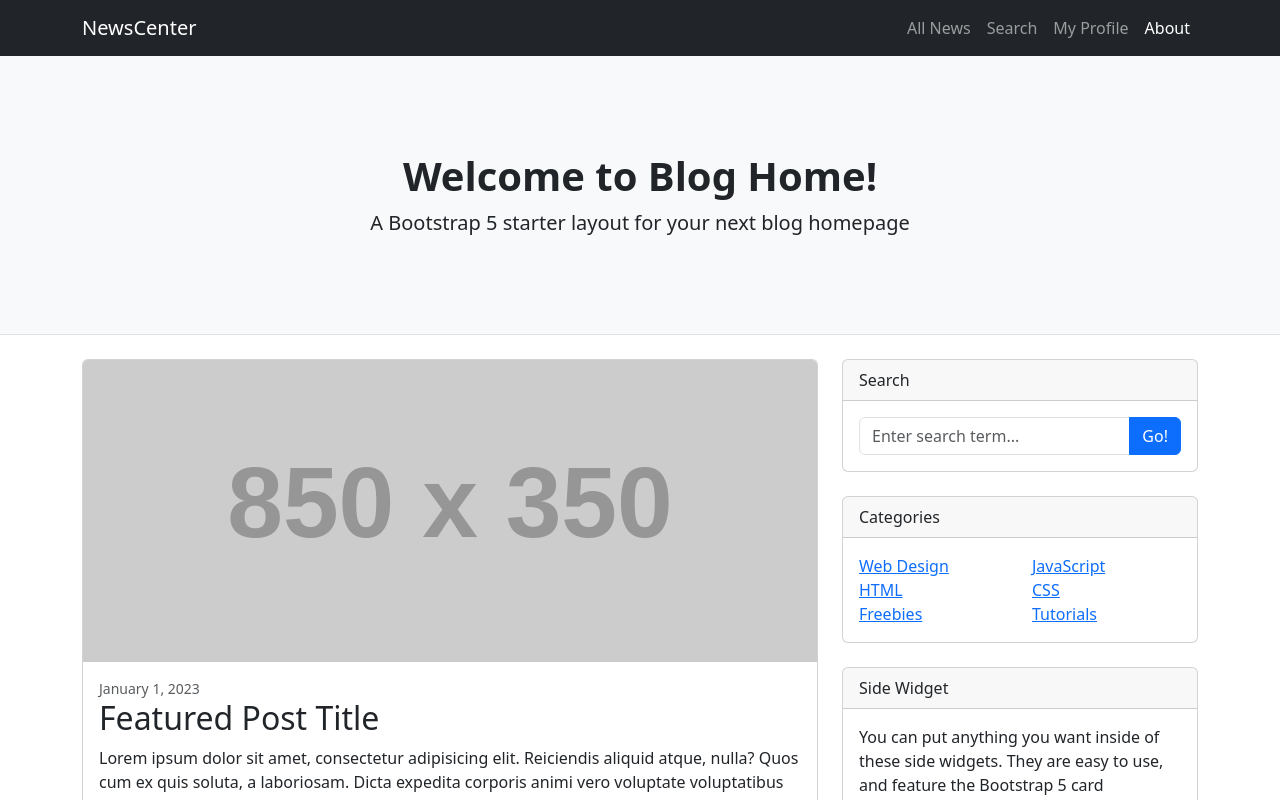
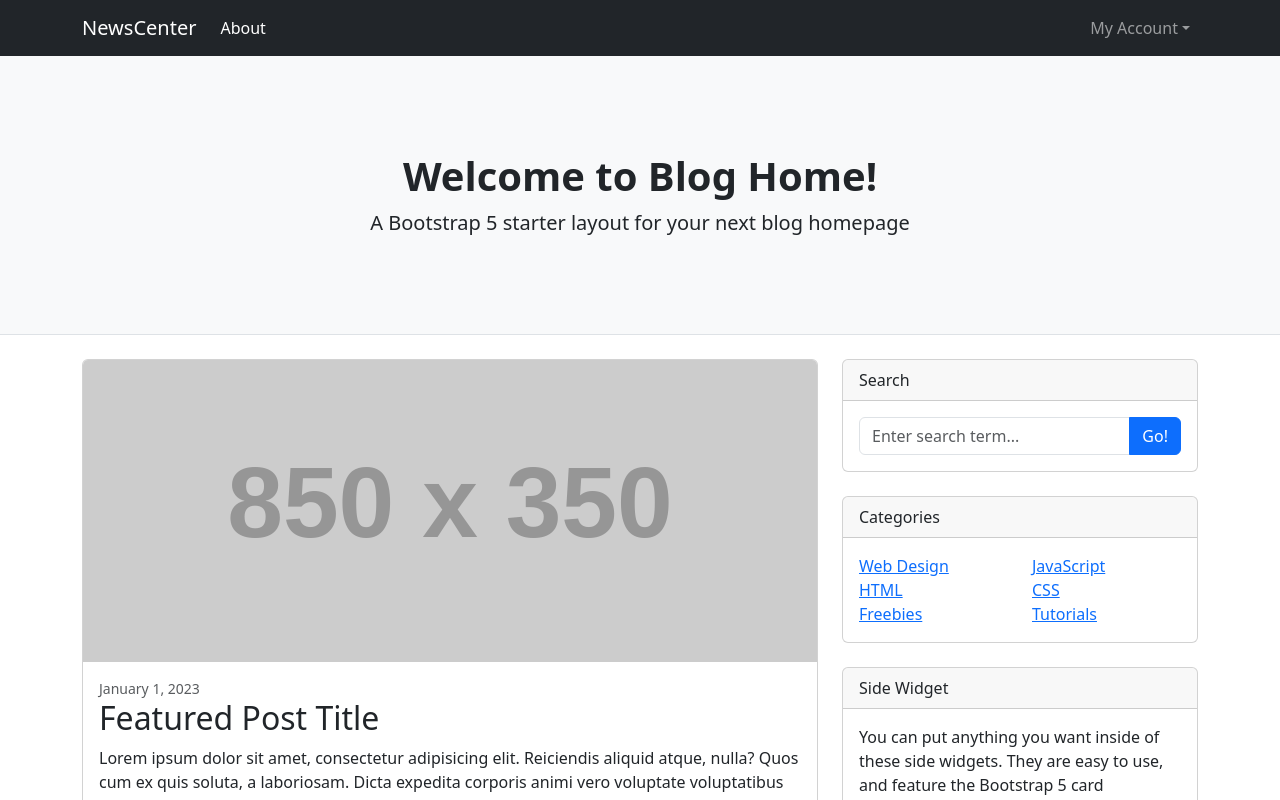
Before and after one commit to achingachris/location-based-flutter-app, a Next.js app in the folder client/: page / in a window 1280 px wide. Shown: the top 800 px of the page. Built offline with nearby package versions, Linux system fonts and the light colour scheme.

Commit message:
update nav bar

```diff
--- a/client/src/layout/Nav.js
+++ b/client/src/layout/Nav.js
@@ -1,44 +1,71 @@
+import Link from 'next/link'
+
 const Nav = () => {
   return (
-        <nav className="navbar navbar-expand-lg navbar-dark bg-dark">
-            <div className="container">
-                <a className="navbar-brand" href="#!">
-                    NewsCenter
-                </a>
+    <nav className='navbar navbar-expand-lg navbar-dark bg-dark'>
+      <div className='container'>
+        <Link href='/' legacyBehavior>
+          <a className='navbar-brand'>NewsCenter</a>
+        </Link>
         <button
-                    className="navbar-toggler"
-                    type="button"
-                    data-bs-toggle="collapse"
-                    data-bs-target="#navbarSupportedContent"
-                    aria-controls="navbarSupportedContent"
-                    aria-expanded="false"
-                    aria-label="Toggle navigation"
+          className='navbar-toggler'
+          type='button'
+          data-bs-toggle='collapse'
+          data-bs-target='#navbarSupportedContent'
+          aria-controls='navbarSupportedContent'
+          aria-expanded='false'
+          aria-label='Toggle navigation'
         >
-                    <span className="navbar-toggler-icon" />
+          <span className='navbar-toggler-icon' />
         </button>
-                <div className="collapse navbar-collapse" id="navbarSupportedContent">
-                    <ul className="navbar-nav ms-auto mb-2 mb-lg-0">
-                        <li className="nav-item">
-                            <a className="nav-link" href="#">
-                                All News
-                            </a>
-                        </li>
-                        <li className="nav-item">
-                            <a className="nav-link" href="#!">
-                                Search
-                            </a>
-                        </li>
-                        <li className="nav-item">
-                            <a className="nav-link" href="#!">
-                                My Profile
-                            </a>
-                        </li>
-                        <li className="nav-item">
-                            <a className="nav-link active" aria-current="page" href="#">
+        <div className='collapse navbar-collapse' id='navbarSupportedContent'>
+          <ul className='navbar-nav ms-auto mb-2 mb-lg-0'>
+            <li className='nav-item'>
+              <Link href='/about' legacyBehavior>
+                <a className='nav-link active' aria-current='page'>
                   About
                 </a>
+              </Link>
             </li>
           </ul>
+
+          <div className='collapse navbar-collapse' id='navbarSupportedContent'>
+            <ul className='navbar-nav ms-auto'>
+              <li className='nav-item dropdown'>
+                <a
+                  className='nav-link dropdown-toggle'
+                  href='#'
+                  id='navbarDropdown'
+                  role='button'
+                  data-bs-toggle='dropdown'
+                  aria-haspopup='true'
+                  aria-expanded='false'
+                >
+                  My Account
+                </a>
+                {/* Here's the magic. Add the .animate and .slideIn classes to your .dropdown-menu and you're all set! */}
+                <div
+                  className='dropdown-menu dropdown-menu-end animate slideIn'
+                  aria-labelledby='navbarDropdown'
+                >
+                  <Link href='account/profile' legacyBehavior>
+                    <a className='dropdown-item'>My Profile</a>
+                  </Link>
+                  <Link href='account/login' legacyBehavior>
+                    <a className='dropdown-item'>Login</a>
+                  </Link>
+                  <Link href='account/register' legacyBehavior>
+                    <a className='dropdown-item'>Register</a>
+                  </Link>
+
+                  <div className='dropdown-divider' />
+                  <Link href='' legacyBehavior>
+                    <a className='dropdown-item'>Logout</a>
+                  </Link>
+                </div>
+              </li>
+            </ul>
+          </div>
         </div>
       </div>
     </nav>
--- a/client/src/styles/globals.css
+++ b/client/src/styles/globals.css
@@ -13,3 +13,52 @@
   color: white !important;
   background-color: #3b5998;
 }
+
+/* nav */
+@media (min-width: 768px) {
+  .animate {
+    animation-duration: 0.3s;
+    -webkit-animation-duration: 0.3s;
+    animation-fill-mode: both;
+    -webkit-animation-fill-mode: both;
+  }
+}
+
+@keyframes slideIn {
+  0% {
+    transform: translateY(1rem);
+    opacity: 0;
+  }
+
+  100% {
+    transform: translateY(0rem);
+    opacity: 1;
+  }
+
+  0% {
+    transform: translateY(1rem);
+    opacity: 0;
+  }
+}
+
+@-webkit-keyframes slideIn {
+  0% {
+    -webkit-transform: transform;
+    -webkit-opacity: 0;
+  }
+
+  100% {
+    -webkit-transform: translateY(0);
+    -webkit-opacity: 1;
+  }
+
+  0% {
+    -webkit-transform: translateY(1rem);
+    -webkit-opacity: 0;
+  }
+}
+
+.slideIn {
+  -webkit-animation-name: slideIn;
+  animation-name: slideIn;
+}
```
Lines whose indentation alone changed are shown as unchanged.
